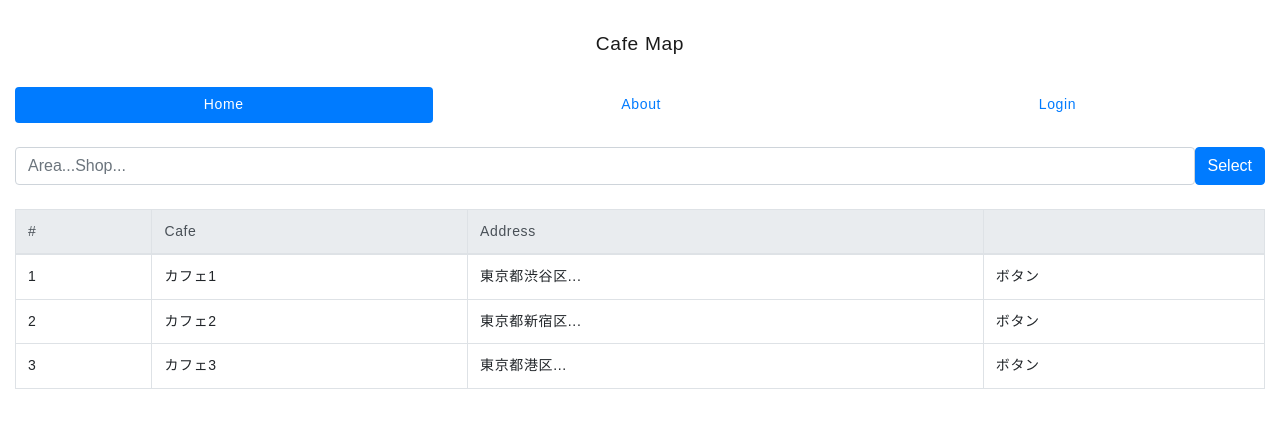
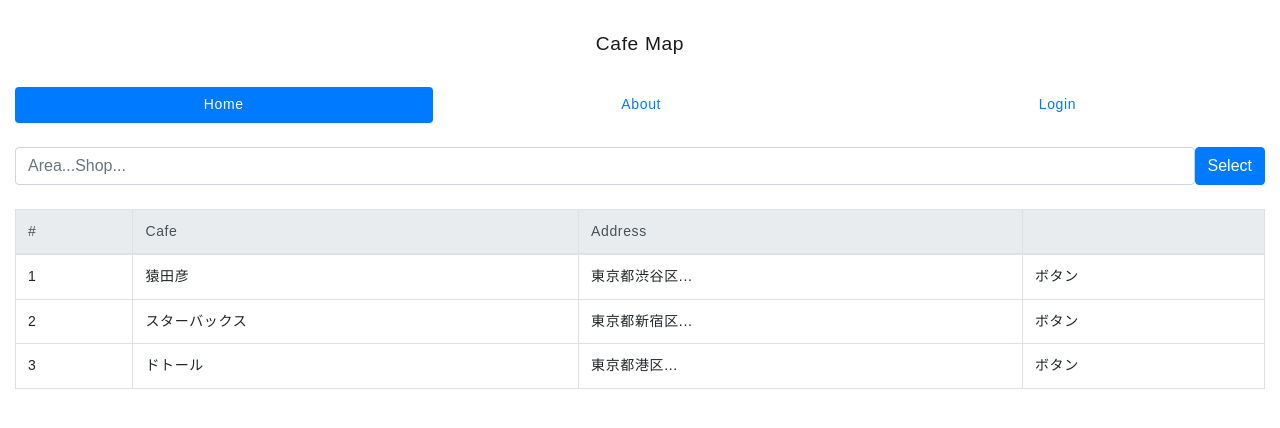
Before and after one commit to macotok/cafemap, a Next.js app: page / in a window 1280 px wide. Shown: the top 428 px of the page. Built offline with nearby package versions, Linux system fonts and the light colour scheme; a web font is replaced by a local one.

Commit message:
cafe一覧をstateから取得

```diff
--- a/src/components/Molecules/List/CafeList.tsx
+++ b/src/components/Molecules/List/CafeList.tsx
@@ -1,4 +1,5 @@
-import React from 'react';
+import React, { useContext } from 'react';
+import AppContext from '@/contexts/AppContext';
 import Cafe from '@/components/Atoms/List/Cafe';
 
 interface CafeList {
@@ -7,25 +8,10 @@ interface CafeList {
   address: string;
 }
 
-const list = [
-  {
-    id: 1,
-    name: 'カフェ1',
-    address: '東京都渋谷区...'
-  },
-  {
-    id: 2,
-    name: 'カフェ2',
-    address: '東京都新宿区...'
-  },
-  {
-    id: 3,
-    name: 'カフェ3',
-    address: '東京都港区...'
-  }
-];
+const CafeList: React.FC = (): JSX.Element => {
+  const { state } = useContext(AppContext);
 
-const CafeList: React.FC = (): JSX.Element => (
+  return (
     <table className="table table-bordered table-hover">
       <thead className="thead-light">
       <tr>
@@ -37,12 +23,13 @@ const CafeList: React.FC = (): JSX.Element => (
       </thead>
       <tbody>
       {
-        list.map((cafe: CafeList, index: number) => (
-          <Cafe cafe={cafe} key={index} />
+        state.cafe.map((cafe: CafeList, index: number) => (
+          <Cafe cafe={cafe} key={index}/>
         ))
       }
       </tbody>
     </table>
   );
+};
 
 export default CafeList;
--- a/src/components/Provider.js
+++ b/src/components/Provider.js
@@ -1,10 +1,11 @@
 import React, { useReducer } from 'react';
 import AppContext from '@/contexts/AppContext.js';
 import reducer from '@/reducers';
+import cafe from '@/store/state/cafe'
 
 const Provider = ({ children }) => {
   const initialState = {
-    hoge: 'hoge'
+    cafe,
   };
   const [state, dispatch] = useReducer(reducer, initialState);
 
--- /dev/null
+++ b/src/store/state/cafe.js
@@ -0,0 +1,19 @@
+const cafe = [
+  {
+    id: 1,
+    name: '猿田彦',
+    address: '東京都渋谷区...'
+  },
+  {
+    id: 2,
+    name: 'スターバックス',
+    address: '東京都新宿区...'
+  },
+  {
+    id: 3,
+    name: 'ドトール',
+    address: '東京都港区...'
+  }
+];
+
+export default cafe;
```
Lines whose indentation alone changed are shown as unchanged.
